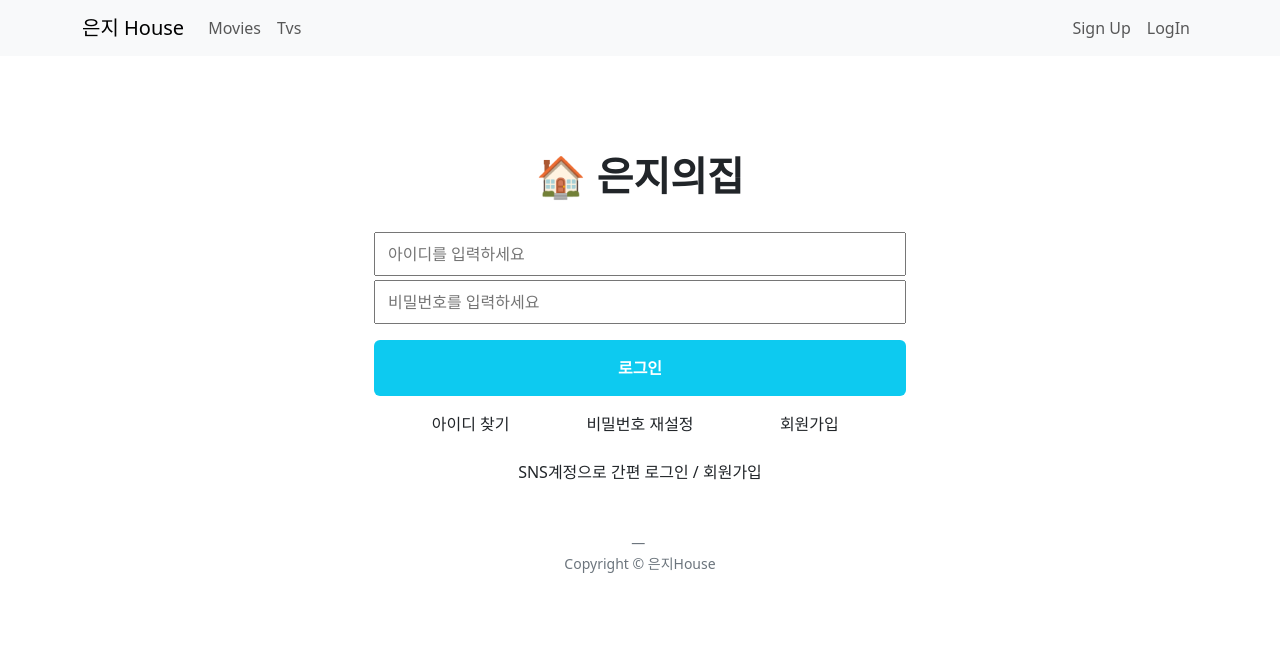
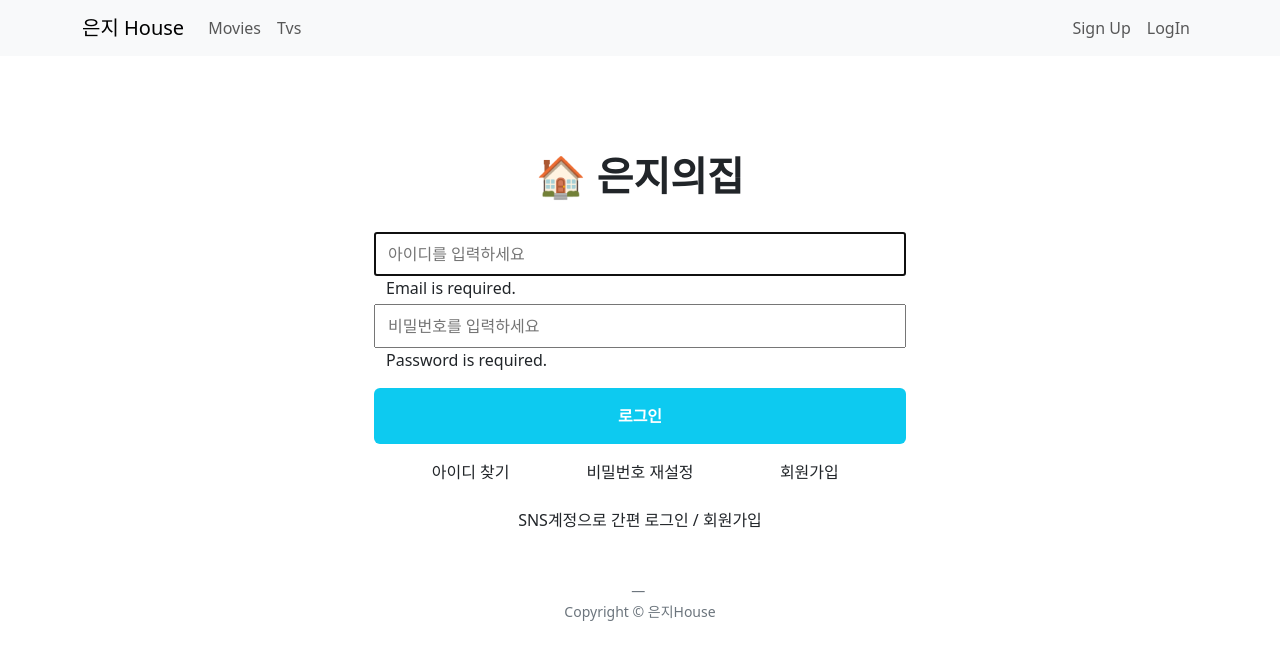
Before and after one commit to eunji0714/ecommer_eunji, a React (Create React App) app: page /login in a window 1280 px wide. Both pictures are taken after a click on the button "로그인". Shown: the top 660 px of the page. Built offline with nearby package versions, Linux system fonts and the light colour scheme; no server answers.

Commit message:
로그인 react-hook-form

```diff
--- a/package.json
+++ b/package.json
@@ -11,6 +11,7 @@
     "react": "^18.2.0",
     "react-bootstrap": "^2.8.0",
     "react-dom": "^18.2.0",
+    "react-hook-form": "^7.45.4",
     "react-redux": "^8.1.2",
     "react-router-dom": "^6.14.2",
     "react-scripts": "5.0.1",
--- /dev/null
+++ b/src/components/Loading.js
@@ -0,0 +1,12 @@
+import React from 'react';
+import {Spinner} from "react-bootstrap";
+
+const Loading = () => {
+    return (
+        <Spinner animation="border" role="status">
+            <span className="visually-hidden">Loading...</span>
+        </Spinner>
+    );
+};
+
+export default Loading;
--- a/src/pages/Findpw.js
+++ b/src/pages/Findpw.js
@@ -3,6 +3,7 @@ import {Button, Container, Nav, Row, Col} from "react-bootstrap";
 import {useNavigate} from "react-router-dom";
 import {useDispatch, useSelector} from "react-redux";
 import {forgotPassword} from "../actions/userActions";
+import Loading from "../components/Loading";
 
 
 const Findpw = () => {
@@ -48,6 +49,7 @@ const Findpw = () => {
             <Col md={{span:6, offset:3}}>
                 <Container className={"mt-5 col px-5 "}>
             <h3 className={"mb-5 fw-bold"}>🏠은지의집</h3>
+            {loading && <Loading />}
             <p className={"text-center"}>가입한 이메일 주소를 입력해주세요.</p>
            <div className={"d-grid"}>
                 <input
--- a/src/pages/LogIn.js
+++ b/src/pages/LogIn.js
@@ -4,6 +4,8 @@ import axios from "axios";
 import {useNavigate} from "react-router-dom";
 import {useDispatch, useSelector} from "react-redux";
 import {login} from "../actions/userActions";
+import Loading from "../components/Loading";
+import {useForm} from "react-hook-form";
 
 const LogIn = () => {
 
@@ -11,12 +13,15 @@ const LogIn = () => {
 
     const dispatch = useDispatch()
 
-    const [email, setEmail] = useState("");
-    const [password, setPassword] = useState("");
+    // const [email, setEmail] = useState("");
+    // const [password, setPassword] = useState("");
+
+    const {register, handleSubmit, watch, formState: {errors}} = useForm();
 
     const userLogin = useSelector((state) => state.userLogin)
     const {loading, error, userInfo} = userLogin
-    const onLoginhandler = async() => {
+    const onLoginhandler = async(data) => {
+        console.log(data)
         // try{
         //     const userInput = {
         //         email,password
@@ -35,7 +40,7 @@ const LogIn = () => {
         // }
 
         dispatch(login(
-            email, password
+            data.email, data.password
         ))
     }
 
@@ -46,11 +51,7 @@ const LogIn = () => {
     }, [dispatch, userInfo, navigate])
     return (
         <Row>
-            {loading && (
-                <Spinner animation="border" role="status">
-                    <span className="visually-hidden">Loading...</span>
-                </Spinner>
-            )}
+            {loading && <Loading />}
             <Col md={{span:6, offset:3}}>
                 <Container className={"row mt-5 pt-5 mx-auto px-5"}>
 
@@ -59,19 +60,23 @@ const LogIn = () => {
                         className={"mt-4 py-2"}
                         type="text"
                         placeholder="아이디를 입력하세요"
-                        value={email}
-                        onChange={e=>setEmail(e.target.value)}
+                        {...register("email", {required: true})}
+                        // value={email}
+                        // onChange={e=>setEmail(e.target.value)}
                     />
+                    {errors.email && <span>Email is required.</span>}
                     <input
                         className={"mt-1 py-2 "}
                         type="password"
                         placeholder="비밀번호를 입력하세요"
-                        value={password}
-                        onChange={e=>setPassword(e.target.value)}
+                        {...register("password", {required: true})}
+                        // value={password}
+                        // onChange={e=>setPassword(e.target.value)}
                     />
+                    {errors.password && <span>Password is required.</span>}
                     <Button
                         className={"mt-3 fw-bolder py-3 border-0 bg-info text-white"}
-                        onClick={onLoginhandler}
+                        onClick={handleSubmit(onLoginhandler)}
                     >
                         로그인
                     </Button>
--- a/src/pages/Setpassword.js
+++ b/src/pages/Setpassword.js
@@ -4,6 +4,7 @@ import {useLocation, useNavigate} from "react-router-dom";
 import axios from "axios";
 import {useDispatch, useSelector} from "react-redux";
 import {changePassword} from "../actions/userActions";
+import Loading from "../components/Loading";
 
 const Setpassword = () => {
 
@@ -60,11 +61,7 @@ const Setpassword = () => {
     return (
         <Container className={"mt-5 col px-5 "}>
             <h3 className={"mb-5"}>🏠은지의집</h3>
-            {loading && (
-                <Spinner animation="border" role="status">
-                    <span className="visually-hidden">Loading...</span>
-                </Spinner>
-            )}
+            {loading && <Loading />}
             <p className={"mx-1"}>비밀번호를 재설정하세요.</p>
             <div className={"d-grid"}>
                 <input
```
Also changed, not shown: 1 other file (tests, documents, lock files or other folders).
